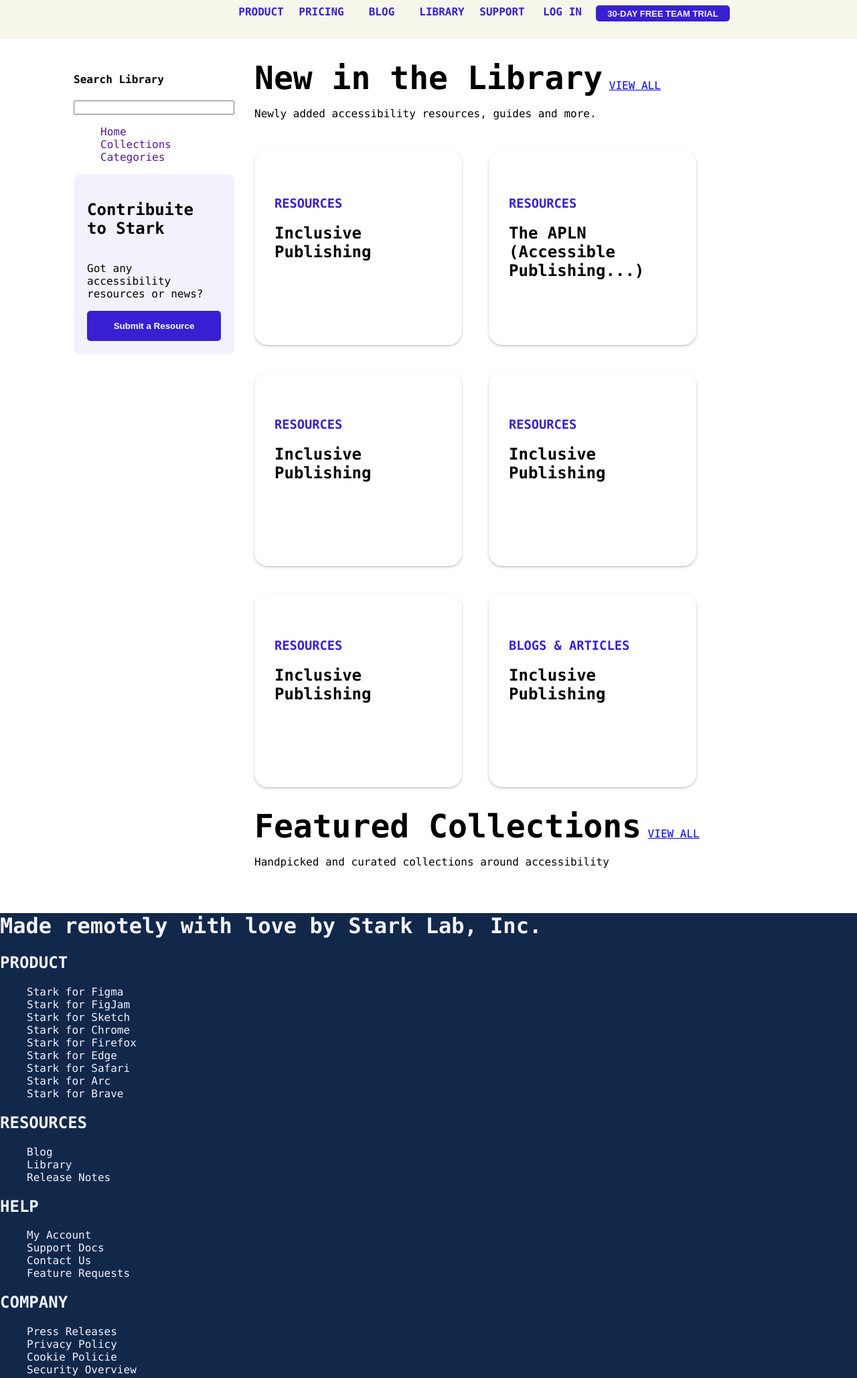
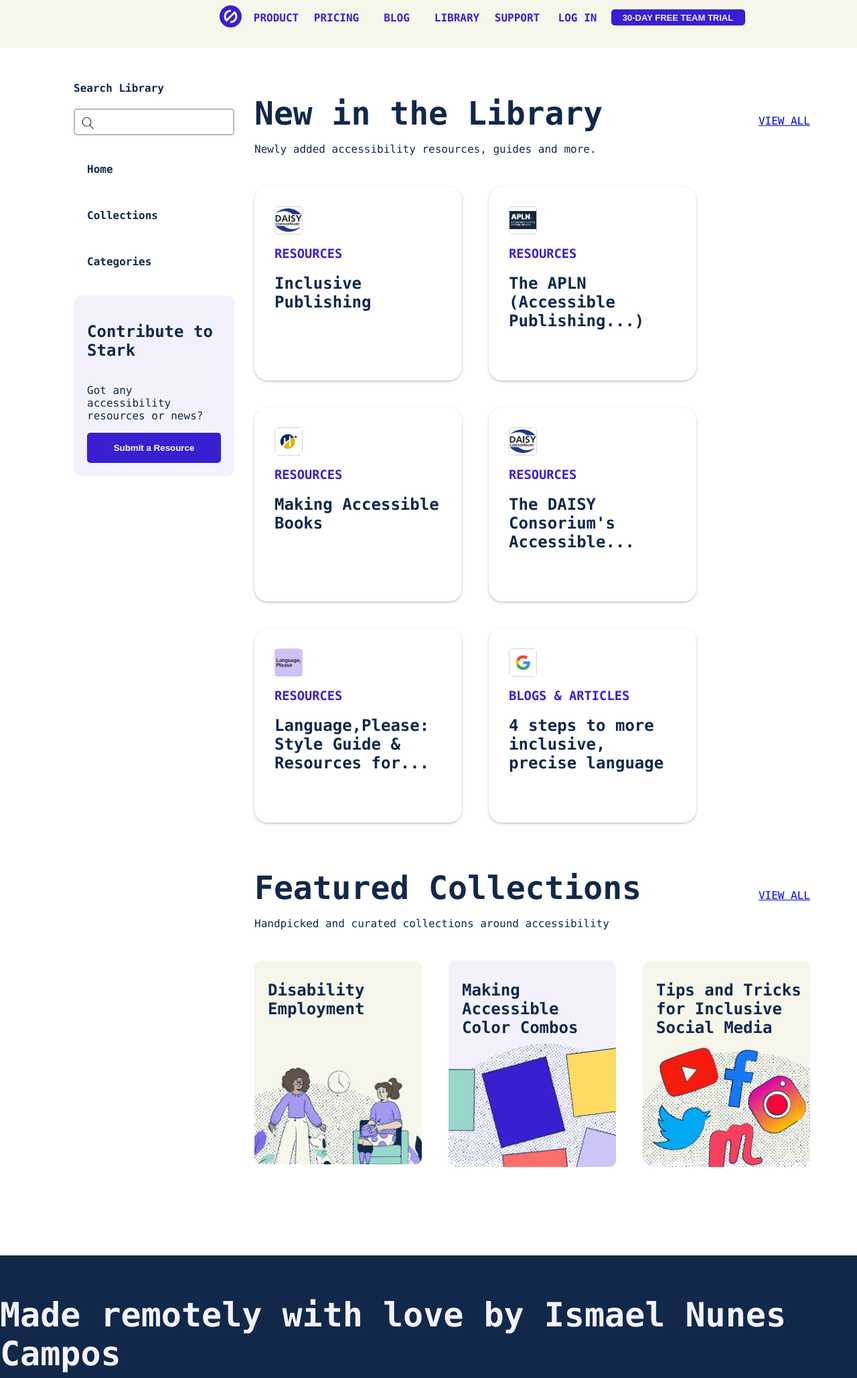
Before and after one commit to ismael221/StarkHomePage, a plain HTML site: page teste/index.html in a window 1280 px wide. Shown: the part 18-2075 px from the top of the page at 67% size. Drawn offline with Linux system fonts and the light colour scheme.

Commit message:
[FEAT] Final compomnents

```diff
--- a/teste/index.html
+++ b/teste/index.html
@@ -9,6 +9,8 @@
         margin: 0;
         font-family: ui-monospace, SFMono-Regular, Menlo, Monaco, Consolas,
           Liberation Mono, Courier New, monospace;
+        scroll-behavior: smooth;
+        color: #11284b;
       }
       ul {
         list-style: none;
@@ -18,6 +20,7 @@
         gap: 10px;
         flex-wrap: wrap;
         justify-content: center;
+        align-items: center;
       }
 
       .item {
@@ -38,6 +41,7 @@
         justify-content: flex-end;
         align-items: flex-start;
         padding-left: 80px;
+        margin-bottom: 50px;
       }
 
       aside {
@@ -88,7 +92,7 @@
         flex-direction: row;
         flex-wrap: wrap;
         align-content: center;
-        align-items: baseline;
+        align-items: center;
         gap: 40px;
         max-width: 1200px;
       }
@@ -146,20 +150,184 @@
         font-weight: 600;
       }
 
-      .aside-nav li a{
+      .aside-nav li a {
         text-decoration: none;
+      }
+
+      footer > * {
+        display: flex;
+        flex-wrap: nowrap;
+        justify-content: space-evenly;
+        align-items: flex-start;
+      }
+
+      .list {
+        padding: 0;
+      }
+
+      .category-title {
+        font-size: 1rem;
+      }
+      .second-card {
+        width: 250px;
+        height: 300px;
+
+        img {
+          height: auto;
+          max-width: 100%;
+          padding-top: 120px;
+          border-radius: 10px;
+        }
+      }
+
+      .disability {
+        background-color: #f6f6eb;
+        border-radius: 10px;
+      }
+
+      .accessible {
+        background-color: #f3f2fc;
+        border-radius: 10px;
+      }
+
+      .inclusive {
+        background-color: #f6f6eb;
+        border-radius: 10px;
+      }
+
+      .second {
+        padding-bottom: 90px;
+      }
+
+      .second-card h2 {
+        text-align: left;
+        padding-top: 30px;
+        padding-left: 20px;
+        margin: 0;
+        padding-right: 10px;
+      }
+
+      .image-container {
+        position: relative;
+        text-align: left;
+
+        h2 {
+          position: absolute;
+        }
+      }
+
+      .second .article-content {
+        align-items: flex-end;
+      }
+
+      input {
+        border-radius: 5px;
+        height: 40px;
+        width: 100%;
+        border: 2px solid rgb(184, 183, 183);
+        padding-left: 40px;
+      }
+
+      .input-icons {
+        width: 100%;
+        position: relative;
+      }
+
+      i {
+        position: absolute;
+        padding: 10px;
+
+        .search-icon {
+          width: 80%;
+        }
+      }
+
+      .aside-nav {
+        padding-left: 20px;
+      }
+
+      .aside-nav li a {
+        color: #11284b;
+        font-weight: bold;
+      }
+
+      .aside-nav li a:hover {
+        color: #381fd1;
+      }
+
+      .aside-nav li {
+        padding-top: 25px;
+        padding-bottom: 25px;
+      }
+
+      h1 {
+        padding-top: 60px;
+        font-size: 50px;
+        text-align: left;
+      }
+
+      footer .container {
+        padding-bottom: 80px;
+        padding-top: 80px;
+      }
+
+      .subtitle {
+        display: flex;
+        flex-direction: row;
+        justify-content: space-between;
+        align-items: baseline;
+
+        span {
+          padding-right: 70px;
+        }
+
+        h2 {
+          margin-bottom: 0;
+        }
+      }
+
+      .icon {
+        width: 35px;
+        height: auto;
+      }
+
+      .hovering:hover {
+        padding: 5px;
+        border-radius: 5px;
+        border: 2px solid blue;
+      }
+
+      .resource-img {
+        width: 40px;
+        height: 40px;
+        border: 1px solid rgb(215, 213, 213);
+        border-radius: 5px;
+
+        display: flex;
+        flex-direction: row;
+        flex-wrap: nowrap;
+        justify-content: center;
+        align-items: center;
+
+        img {
+          width: 100%;
+          height: auto;
+        }
       }
     </style>
   </head>
   <body>
     <nav>
       <ul class="nav-container">
-        <li class="item">PRODUCT</li>
-        <li class="item">PRICING</li>
-        <li class="item">BLOG</li>
-        <li class="item">LIBRARY</li>
-        <li class="item">SUPPORT</li>
-        <li class="item">LOG IN</li>
+        <li class="item icon">
+          <img src="./assets/icon.png" alt="" class="icon" />
+        </li>
+        <li class="item hovering">PRODUCT</li>
+        <li class="item hovering">PRICING</li>
+        <li class="item hovering">BLOG</li>
+        <li class="item hovering">LIBRARY</li>
+        <li class="item hovering">SUPPORT</li>
+        <li class="item hovering">LOG IN</li>
         <li class="item">
           <button class="free-trial">
             <a class="link-button">30-DAY FREE TEAM TRIAL</a>
@@ -172,7 +340,10 @@
       <aside>
         <div class="aside-content">
           <h4>Search Library</h4>
-          <input type="search" />
+          <div class="input-icons">
+            <i><img src="./assets/search.png" alt="" class="search-icon" /></i>
+            <input type="search" />
+          </div>
           <ul class="aside-nav">
             <li><a href="">Home</a></li>
             <li><a href="">Collections</a></li>
@@ -180,7 +351,7 @@
           </ul>
           <div class="contribuite-card">
             <div class="contribuite-title">
-              <h2>Contribuite to Stark</h2>
+              <h2>Contribute to Stark</h2>
             </div>
             <p>Got any accessibility resources or news?</p>
             <button class="btn-submit">Submit a Resource</button>
@@ -190,51 +361,65 @@
 
       <article class="first">
         <div class="article-title">
-          <h2>New in the Library</h2>
-          <span><a href="#">VIEW ALL</a></span>
+          <div class="subtitle">
+            <h2>New in the Library</h2>
+            <span><a href="#">VIEW ALL</a></span>
+          </div>
           <p>Newly added accessibility resources, guides and more.</p>
         </div>
         <div class="article-content">
-          <div class="article-card">
+          <div class="article-card first">
             <div class="card-content">
-              <img src="" alt="" />
+              <div class="resource-img">
+                <img src="./assets/daisy_high.jpg" alt="" />
+              </div>
               <h3>RESOURCES</h3>
               <h2>Inclusive Publishing</h2>
             </div>
           </div>
           <div class="article-card">
-            <div class="card-content">
-              <img src="" alt="" />
+            <div class="card-content first">
+              <div class="resource-img">
+                <img src="./assets/apln.png" alt="" />
+              </div>
               <h3>RESOURCES</h3>
               <h2>The APLN (Accessible Publishing...)</h2>
             </div>
           </div>
           <div class="article-card">
-            <div class="card-content">
-              <img src="" alt="" />
+            <div class="card-content first">
+              <div class="resource-img">
+                <img src="./assets/uni.jpg" alt="" />
+              </div>
               <h3>RESOURCES</h3>
-              <h2>Inclusive Publishing</h2>
+              <h2>Making Accessible Books</h2>
             </div>
           </div>
           <div class="article-card">
-            <div class="card-content">
-              <img src="" alt="" />
+            <div class="card-content first">
+              <div class="resource-img">
+                <img src="./assets/daisy_high.jpg" alt="" />
+              </div>
               <h3>RESOURCES</h3>
-              <h2>Inclusive Publishing</h2>
+              <h2>The DAISY Consorium's Accessible...</h2>
             </div>
           </div>
           <div class="article-card">
-            <div class="card-content">
-              <img src="" alt="" />
+            <div class="card-content first">
+              <div class="resource-img">
+                <img src="./assets/language_please_logo.png" alt="" />
+              </div>
               <h3>RESOURCES</h3>
-              <h2>Inclusive Publishing</h2>
+              <h2>Language,Please: Style Guide & Resources for...</h2>
             </div>
           </div>
           <div class="article-card">
-            <div class="card-content">
-              <img src="" alt="" />
+            <div class="card-content first">
+              <div class="resource-img">
+                <img src="./assets/google.png" alt="" />
+              </div>
               <h3>BLOGS & ARTICLES</h3>
-              <h2>Inclusive Publishing</h2>
+              <h2>4 steps to more inclusive, precise language</h2>
             </div>
           </div>
         </div>
@@ -242,20 +427,53 @@
 
       <article class="second">
         <div class="article-title">
-          <h2>Featured Collections</h2>
-          <span><a href="#">VIEW ALL</a></span>
+          <div class="subtitle">
+            <h2>Featured Collections</h2>
+            <span><a href="#">VIEW ALL</a></span>
+          </div>
           <p>Handpicked and curated collections around accessibility</p>
         </div>
-        <div class="article-content"></div>
+        <div class="article-content">
+          <div class="card-content second-card disability">
+            <div class="image-container">
+              <h2>Disability Employment</h2>
+              <img
+                class="img-1"
+                src="./assets/Disability_Employment.png"
+                alt=""
+              />
+            </div>
+          </div>
+          <div class="card-content second-card accessible">
+            <div class="image-container">
+              <h2>Making Accessible Color Combos</h2>
+              <img
+                class="img-2"
+                src="./assets/making_accessible_color_combos.png"
+                alt=""
+              />
+            </div>
+          </div>
+          <div class="card-content second-card inclusive">
+            <div class="image-container">
+              <h2>Tips and Tricks for Inclusive Social Media</h2>
+              <img
+                class="img-3"
+                src="./assets/Inclusive_Social_Media.png"
+                alt=""
+              />
+            </div>
+          </div>
+        </div>
       </article>
     </main>
 
     <footer>
-      <h1>Made remotely with love by Stark Lab, Inc.</h1>
+      <h1>Made remotely with love by Ismael Nunes Campos</h1>
       <div class="container">
         <div class="product">
-          <h2>PRODUCT</h2>
-          <ul class="product-list">
+          <h2 class="category-title">PRODUCT</h2>
+          <ul class="product-list list">
             <li>Stark for Figma</li>
             <li>Stark for FigJam</li>
             <li>Stark for Sketch</li>
@@ -268,16 +486,16 @@
           </ul>
         </div>
         <div class="resources">
-          <h2>RESOURCES</h2>
-          <ul class="resources-list">
+          <h2 class="category-title">RESOURCES</h2>
+          <ul class="resources-list list">
             <li>Blog</li>
             <li>Library</li>
             <li>Release Notes</li>
           </ul>
         </div>
         <div class="help">
-          <h2>HELP</h2>
-          <ul class="help-list">
+          <h2 class="category-title">HELP</h2>
+          <ul class="help-list list">
             <li>My Account</li>
             <li>Support Docs</li>
             <li>Contact Us</li>
@@ -285,8 +503,8 @@
           </ul>
         </div>
         <div class="company">
-          <h2>COMPANY</h2>
-          <ul class="company-list">
+          <h2 class="category-title">COMPANY</h2>
+          <ul class="company-list list">
             <li>Press Releases</li>
             <li>Privacy Policy</li>
             <li>Cookie Policie</li>
```
Also changed, not shown: teste/assets/Disability_Employment.png (added), teste/assets/Inclusive_Social_Media.png (added), teste/assets/apln.png (added), teste/assets/daisy_high.jpg (added), teste/assets/google.png (added), teste/assets/icon.png (added), teste/assets/language_please_logo.png (added), teste/assets/making_accessible_color_combos.png (added), teste/assets/search.png (added), teste/assets/uni.jpg (added).
